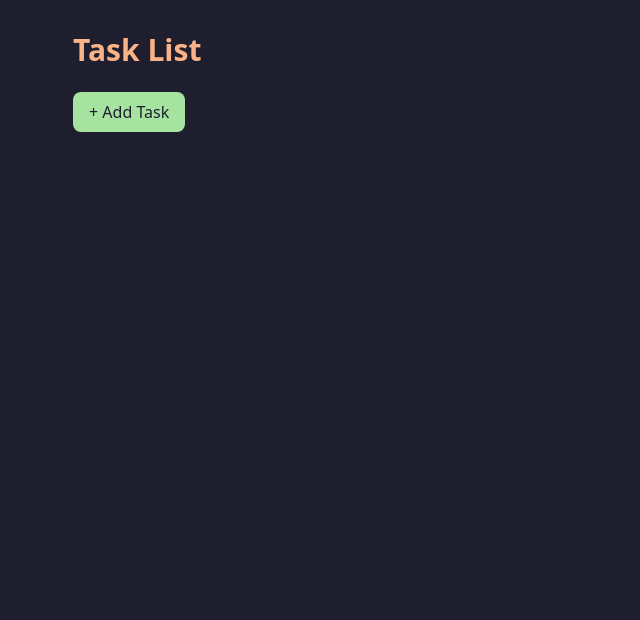
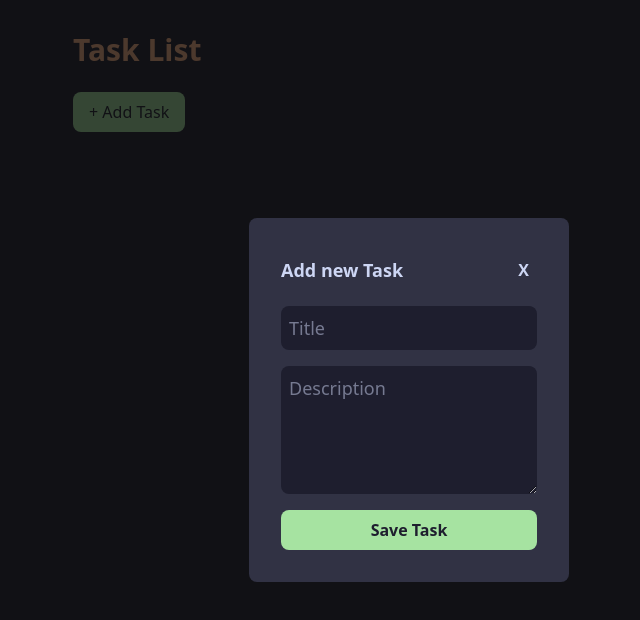
Before and after one commit to armando-rios/task-manager-api, a website: page public/index.html in a window 1280 px wide. Both pictures are taken after a click on the button "+ Add Task". Shown: the whole page, without its empty margins (231-871 px from the left). Drawn offline with nearby package versions, Linux system fonts and the light colour scheme; no server answers.

Commit message:
feat: add add task modal

```diff
--- a/public/index.html
+++ b/public/index.html
@@ -5,6 +5,7 @@
   <meta charset="UTF-8">
   <meta name="viewport" content="width=device-width, initial-scale=1">
   <title>Task Manager</title>
+  <script src="https://unpkg.com/@tailwindcss/browser@4"></script>
   <link href="./output.css" rel="stylesheet">
 </head>
 
@@ -12,10 +13,25 @@
   <div class="max-w-2xl mx-auto">
     <h1 class="text-3xl font-bold text-[#FAB387] mb-6">Task List</h1>
 
-    <button class="mb-4 px-4 py-2 bg-[#A6E3A1] text-[#1E1E2E] rounded-lg hover:bg-[#94E2D5] transition">+ Add
+    <button id="openModal" class="mb-4 px-4 py-2 bg-[#A6E3A1] text-[#1E1E2E] rounded-lg hover:bg-[#94E2D5] transition">+
+      Add
       Task</button>
 
     <div class="space-y-4" id="tasks">
+    </div>
+  </div>
+  <div id="modal-container" class="fixed flex inset-0 items-center justify-center bg-[#0d0d0dbb] hidden">
+    <div id="modal" class="flex flex-col gap-4 w-80 bg-[#313244] p-8 rounded-lg">
+      <div class="flex justify-between items-center">
+        <p class="text-lg font-semibold">Add new Task</p>
+        <button id="closeModal" class="p-2 font-bold hover:scale-125 cursor-pointer">X</button>
+      </div>
+      <form class="flex flex-col gap-4" id="modalForm">
+        <input placeholder="Title" class="rounded-lg bg-[#1E1E2E] p-2 text-lg" id="title">
+        <textarea rows="4" placeholder="Description" class="rounded-lg bg-[#1E1E2E] p-2 text-lg"
+          id="description"></textarea>
+        <button class="rounded-lg p-2 bg-[#A6E3A1] text-[#1E1E2E] font-semibold" type="submit">Save Task</button>
+      </form>
     </div>
   </div>
 
@@ -30,6 +46,24 @@
         description.classList.toggle('hidden');
       }
     }
+
+    const openModal = document.getElementById("openModal");
+    const closeModal = document.getElementById("closeModal");
+    const taskModal = document.getElementById("modal-container");
+
+    openModal.addEventListener("click", () => {
+      taskModal.classList.remove("hidden");
+    });
+
+    closeModal.addEventListener("click", () => {
+      taskModal.classList.add("hidden");
+    });
+
+    taskModal.addEventListener("click", (event) => {
+      if (event.target === taskModal) {
+        taskModal.classList.add("hidden");
+      }
+    });
   </script>
 
 </body>
```
